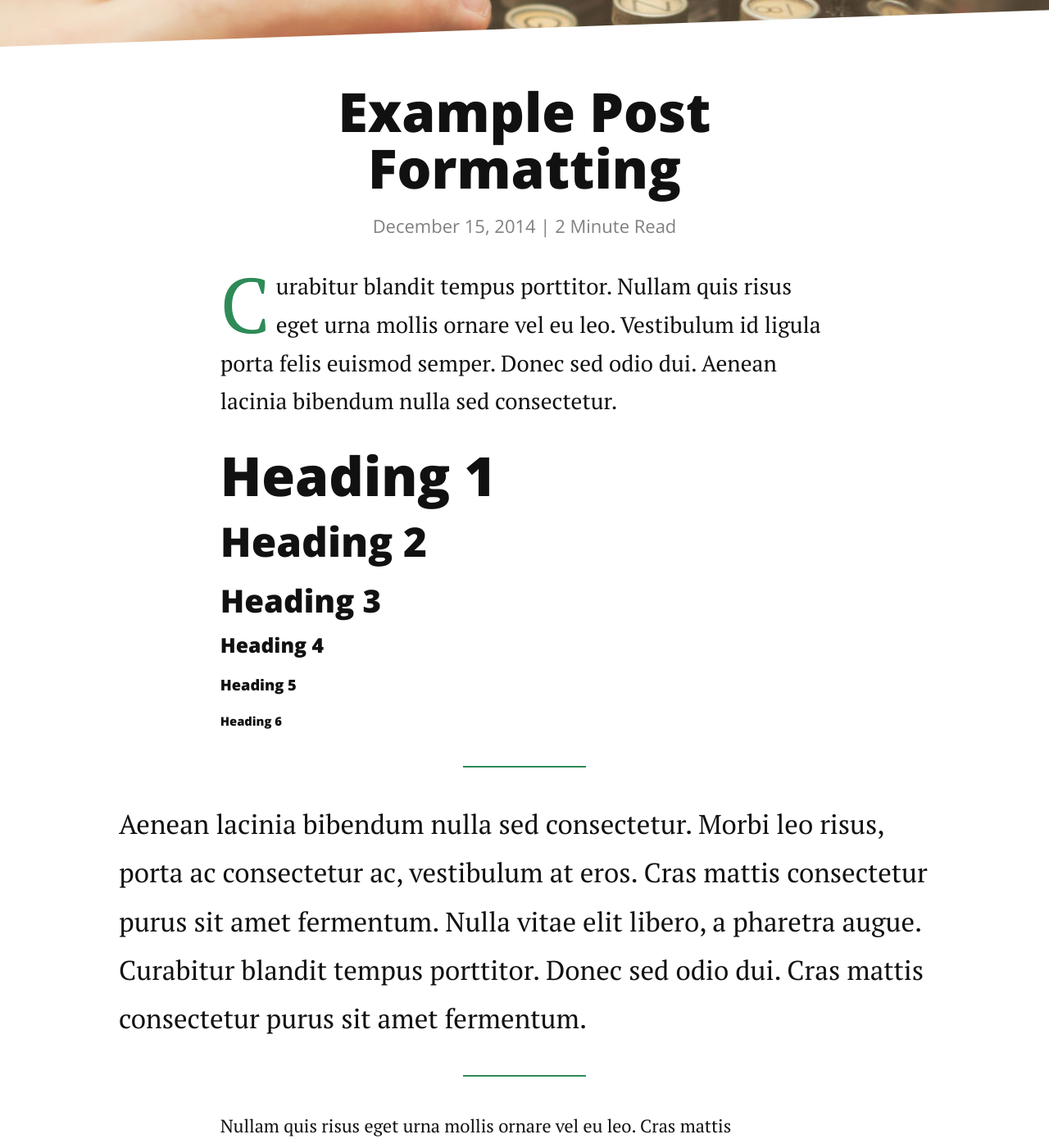
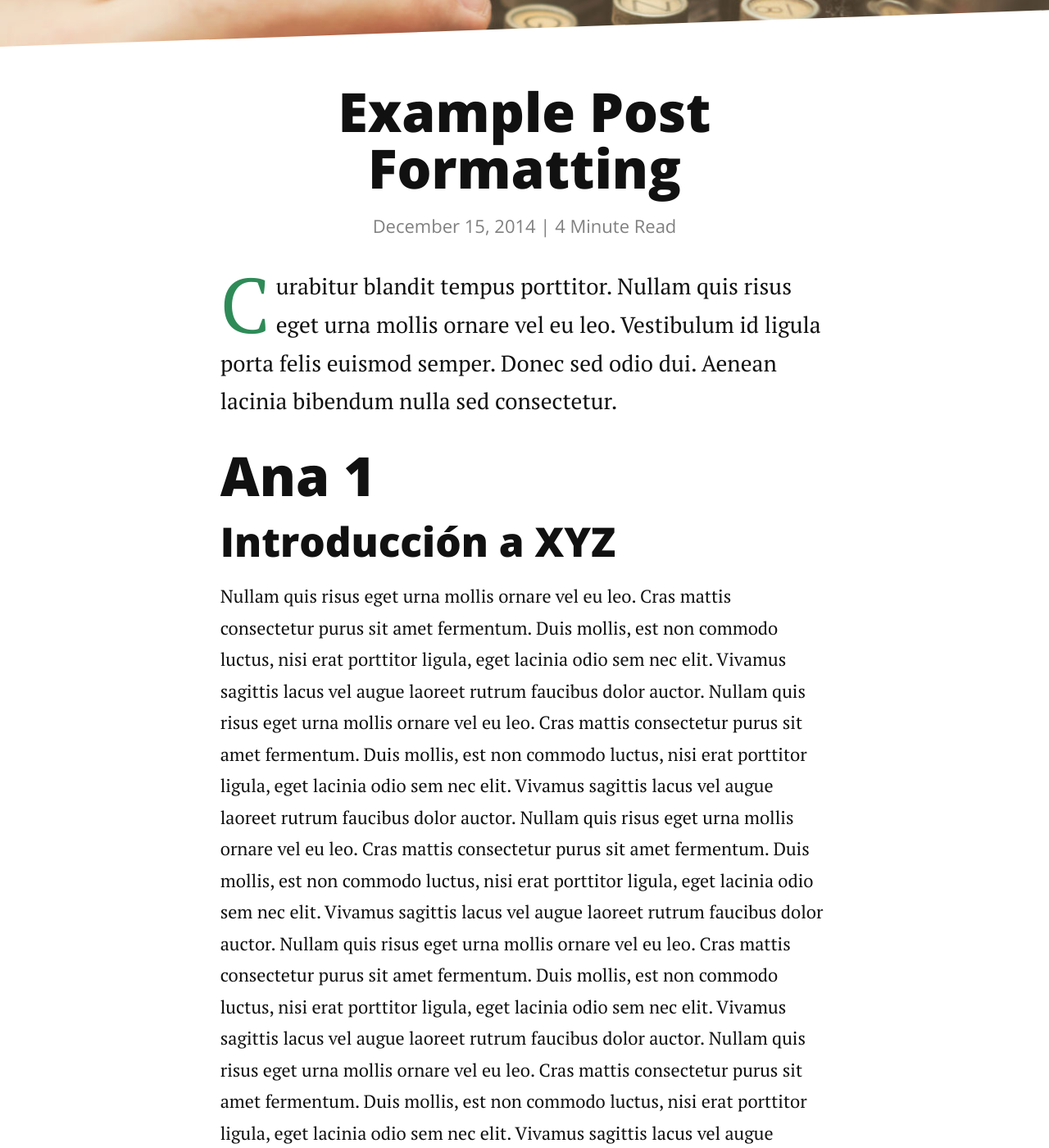
Before and after one commit to kmlroot/ana, a Jekyll site: the page built from _posts/2014-12-15-example-post-formatting.markdown, in a window 1280 px wide and 1400 px high, scrolled down 261 px. Shown: the whole window at 82% size. Built offline with Jekyll 4.4.1, drawn with Linux system fonts in a browser that asks for light colours; nearby versions of some CDN libraries; some of the changed text lies outside the part shown.

```diff
--- a/Gemfile
+++ b/Gemfile
@@ -3,3 +3,4 @@ source 'http://rubygems.org'
 gem "jekyll"
 gem "jekyll-paginate"
 gem "support-for"
+gem 'jekyll-admin', group: :jekyll_plugins
--- a/_posts/2014-12-15-example-post-formatting.markdown
+++ b/_posts/2014-12-15-example-post-formatting.markdown
@@ -1,15 +1,26 @@
 ---
+title: Example Post Formatting
 layout: post
-title:  "Example Post Formatting"
-date:   2014-12-15
-description: This is a post description for meta purposes. This is also the excerpt of the article that shows up on the index/home page. Change this in the post YAML.
+date: '2014-12-15'
+description: This is a post description for meta purposes. This is also the excerpt
+  of the article that shows up on the index/home page. Change this in the post YAML.
 ---
 
 <p class="intro"><span class="dropcap">C</span>urabitur blandit tempus porttitor. Nullam quis risus eget urna mollis ornare vel eu leo. Vestibulum id ligula porta felis euismod semper. Donec sed odio dui. Aenean lacinia bibendum nulla sed consectetur.</p>
 
-# Heading 1
 
-## Heading 2
+# Ana 1
+
+## Introducción a XYZ
+
+Nullam quis risus eget urna mollis ornare vel eu leo. Cras mattis consectetur purus sit amet fermentum. Duis mollis, est non commodo luctus, nisi erat porttitor ligula, eget lacinia odio sem nec elit. Vivamus sagittis lacus vel augue laoreet rutrum faucibus dolor auctor.
+Nullam quis risus eget urna mollis ornare vel eu leo. Cras mattis consectetur purus sit amet fermentum. Duis mollis, est non commodo luctus, nisi erat porttitor ligula, eget lacinia odio sem nec elit. Vivamus sagittis lacus vel augue laoreet rutrum faucibus dolor auctor.
+Nullam quis risus eget urna mollis ornare vel eu leo. Cras mattis consectetur purus sit amet fermentum. Duis mollis, est non commodo luctus, nisi erat porttitor ligula, eget lacinia odio sem nec elit. Vivamus sagittis lacus vel augue laoreet rutrum faucibus dolor auctor.
+Nullam quis risus eget urna mollis ornare vel eu leo. Cras mattis consectetur purus sit amet fermentum. Duis mollis, est non commodo luctus, nisi erat porttitor ligula, eget lacinia odio sem nec elit. Vivamus sagittis lacus vel augue laoreet rutrum faucibus dolor auctor.
+Nullam quis risus eget urna mollis ornare vel eu leo. Cras mattis consectetur purus sit amet fermentum. Duis mollis, est non commodo luctus, nisi erat porttitor ligula, eget lacinia odio sem nec elit. Vivamus sagittis lacus vel augue laoreet rutrum faucibus dolor auctor.
+Nullam quis risus eget urna mollis ornare vel eu leo. Cras mattis consectetur purus sit amet fermentum. Duis mollis, est non commodo luctus, nisi erat porttitor ligula, eget lacinia odio sem nec elit. Vivamus sagittis lacus vel augue laoreet rutrum faucibus dolor auctor.
+Nullam quis risus eget urna mollis ornare vel eu leo. Cras mattis consectetur purus sit amet fermentum. Duis mollis, est non commodo luctus, nisi erat porttitor ligula, eget lacinia odio sem nec elit. Vivamus sagittis lacus vel augue laoreet rutrum faucibus dolor auctor.
+
 
 ### Heading 3
 
```
Also changed, not shown: Gemfile.lock.
